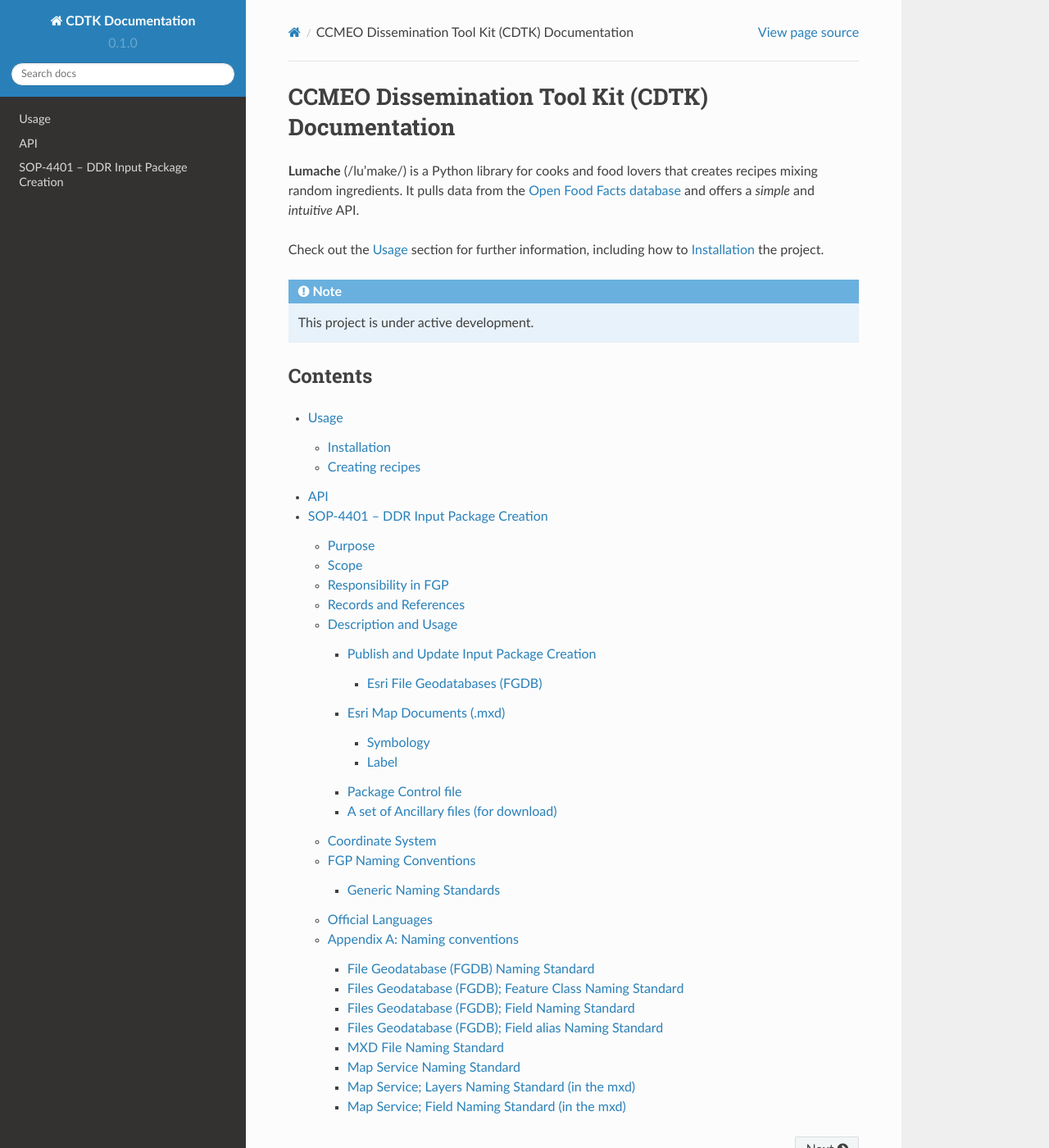
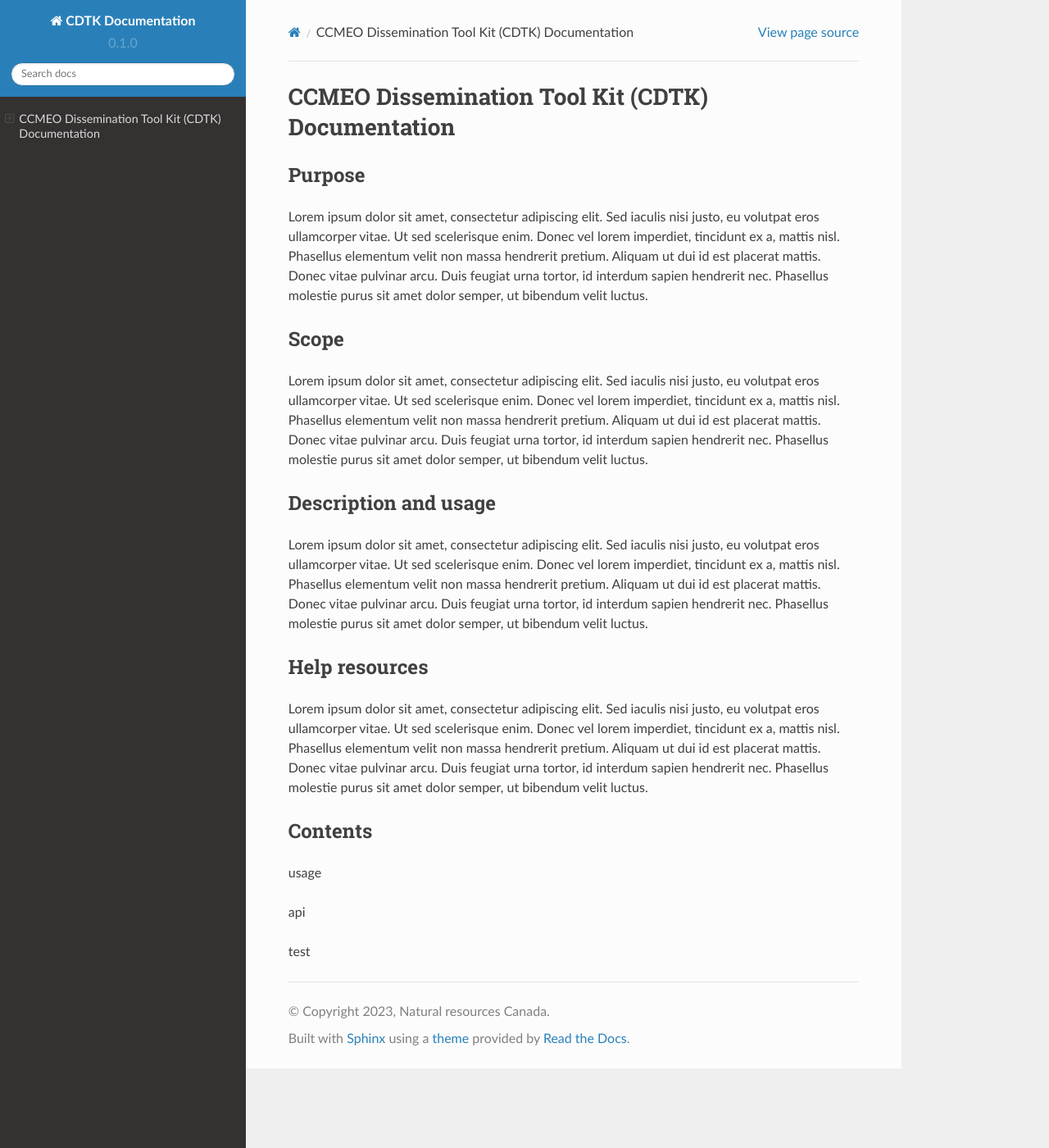
Before and after one commit to mimeault/CDTK-Documentation, a Sphinx documentation site: the page built from docs/source/index.rst, in a window 1280 px wide and 1400 px high. Shown: the whole window at 82% size. Built offline with Sphinx 7.4.7 and the Read the Docs theme 2.0.0, drawn with Linux system fonts in a browser that asks for light colours.

Commit message:
Update index.rst

```diff
--- a/docs/source/index.rst
+++ b/docs/source/index.rst
@@ -1,23 +1,57 @@
 CCMEO Dissemination Tool Kit (CDTK) Documentation
-===================================
+=================================================
 
-**Lumache** (/lu'make/) is a Python library for cooks and food lovers
-that creates recipes mixing random ingredients.
-It pulls data from the `Open Food Facts database <https://world.openfoodfacts.org/>`_
-and offers a *simple* and *intuitive* API.
+Purpose
+-------
 
-Check out the :doc:`usage` section for further information, including
-how to :ref:`installation` the project.
+Lorem ipsum dolor sit amet, consectetur adipiscing elit. Sed iaculis
+nisi justo, eu volutpat eros ullamcorper vitae. Ut sed scelerisque enim.
+Donec vel lorem imperdiet, tincidunt ex a, mattis nisl. Phasellus
+elementum velit non massa hendrerit pretium. Aliquam ut dui id est
+placerat mattis. Donec vitae pulvinar arcu. Duis feugiat urna tortor, id
+interdum sapien hendrerit nec. Phasellus molestie purus sit amet dolor
+semper, ut bibendum velit luctus.
 
-.. note::
+Scope
+-----
 
-   This project is under active development.
+Lorem ipsum dolor sit amet, consectetur adipiscing elit. Sed iaculis
+nisi justo, eu volutpat eros ullamcorper vitae. Ut sed scelerisque enim.
+Donec vel lorem imperdiet, tincidunt ex a, mattis nisl. Phasellus
+elementum velit non massa hendrerit pretium. Aliquam ut dui id est
+placerat mattis. Donec vitae pulvinar arcu. Duis feugiat urna tortor, id
+interdum sapien hendrerit nec. Phasellus molestie purus sit amet dolor
+semper, ut bibendum velit luctus.
+
+Description and usage
+---------------------
+
+Lorem ipsum dolor sit amet, consectetur adipiscing elit. Sed iaculis
+nisi justo, eu volutpat eros ullamcorper vitae. Ut sed scelerisque enim.
+Donec vel lorem imperdiet, tincidunt ex a, mattis nisl. Phasellus
+elementum velit non massa hendrerit pretium. Aliquam ut dui id est
+placerat mattis. Donec vitae pulvinar arcu. Duis feugiat urna tortor, id
+interdum sapien hendrerit nec. Phasellus molestie purus sit amet dolor
+semper, ut bibendum velit luctus.
+
+Help resources
+--------------
+
+Lorem ipsum dolor sit amet, consectetur adipiscing elit. Sed iaculis
+nisi justo, eu volutpat eros ullamcorper vitae. Ut sed scelerisque enim.
+Donec vel lorem imperdiet, tincidunt ex a, mattis nisl. Phasellus
+elementum velit non massa hendrerit pretium. Aliquam ut dui id est
+placerat mattis. Donec vitae pulvinar arcu. Duis feugiat urna tortor, id
+interdum sapien hendrerit nec. Phasellus molestie purus sit amet dolor
+semper, ut bibendum velit luctus.
 
 Contents
 --------
 
 .. toctree::
 
-   usage
-   api
-   test
+usage
+
+api
+
+test
```
